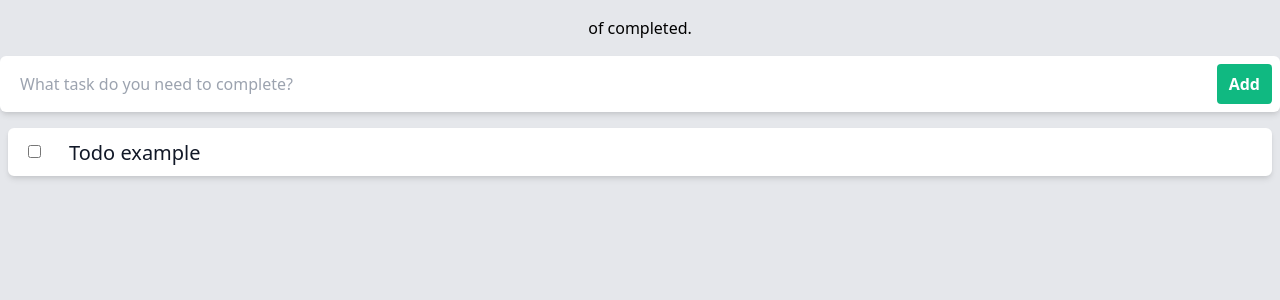
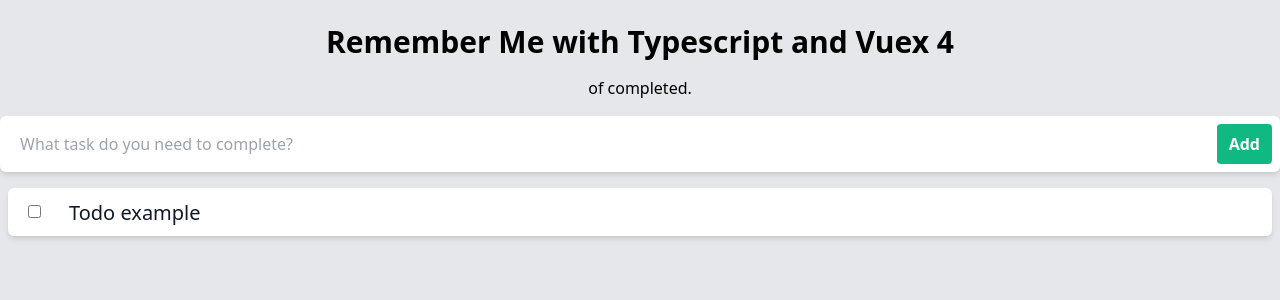
Before and after one commit to abdul23lm/remember-me-vue-typescript, a Vue app: page / in a window 1280 px wide. Shown: the top 300 px of the page. Built offline with nearby package versions, Linux system fonts and the light colour scheme.

Commit message:
Update App.vue

```diff
--- a/src/App.vue
+++ b/src/App.vue
@@ -19,7 +19,9 @@
 
 <template>
   <div class="container mx-auto mt-4">
-
+    <h1 class="text-3xl text-center p-2 font-bold">
+      Remember Me with Typescript and Vuex 4
+    </h1>
 
     <div v-if="loading">
       <h3 class="text-center mt-4">Loading...</h3>
```
